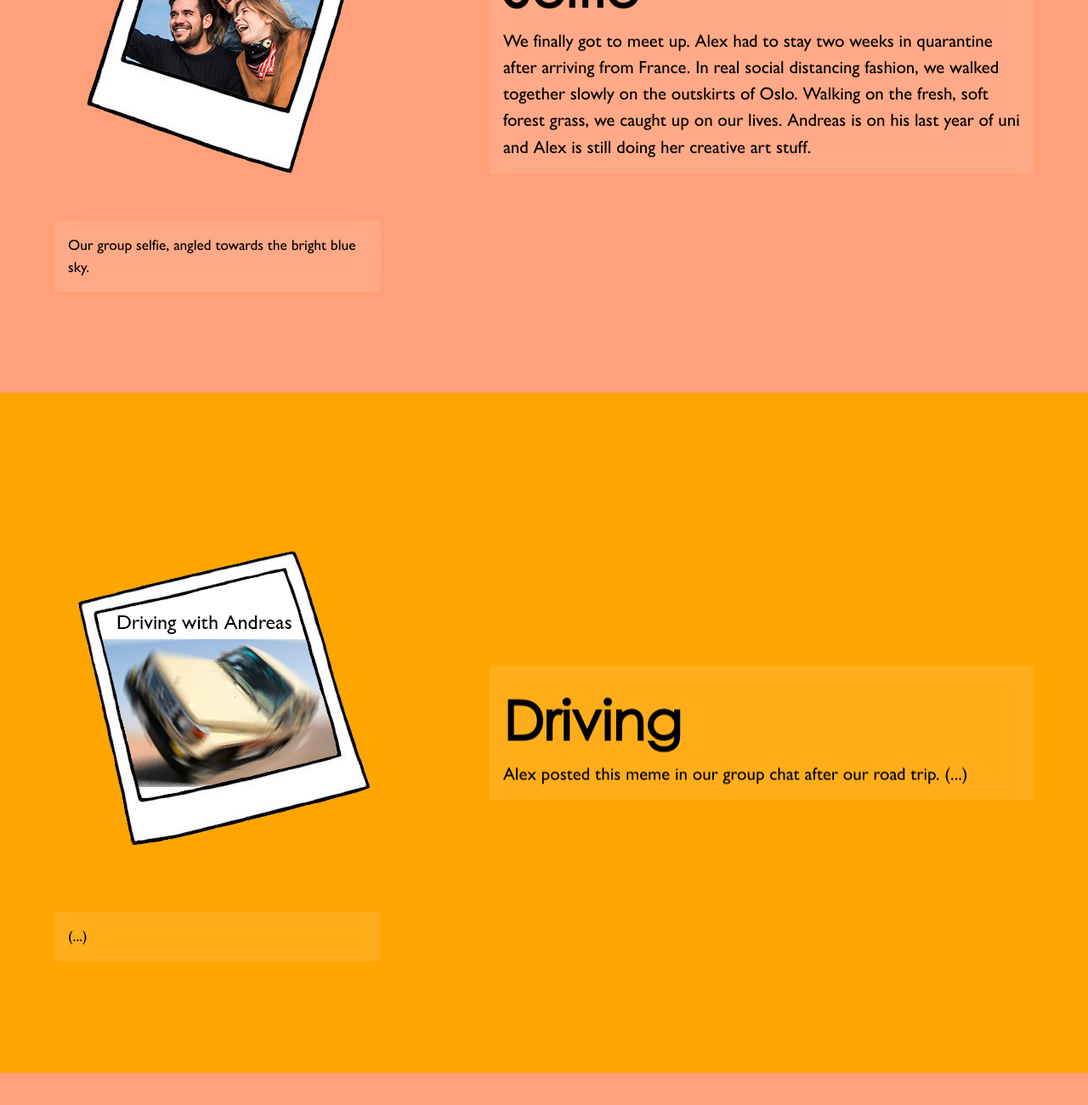
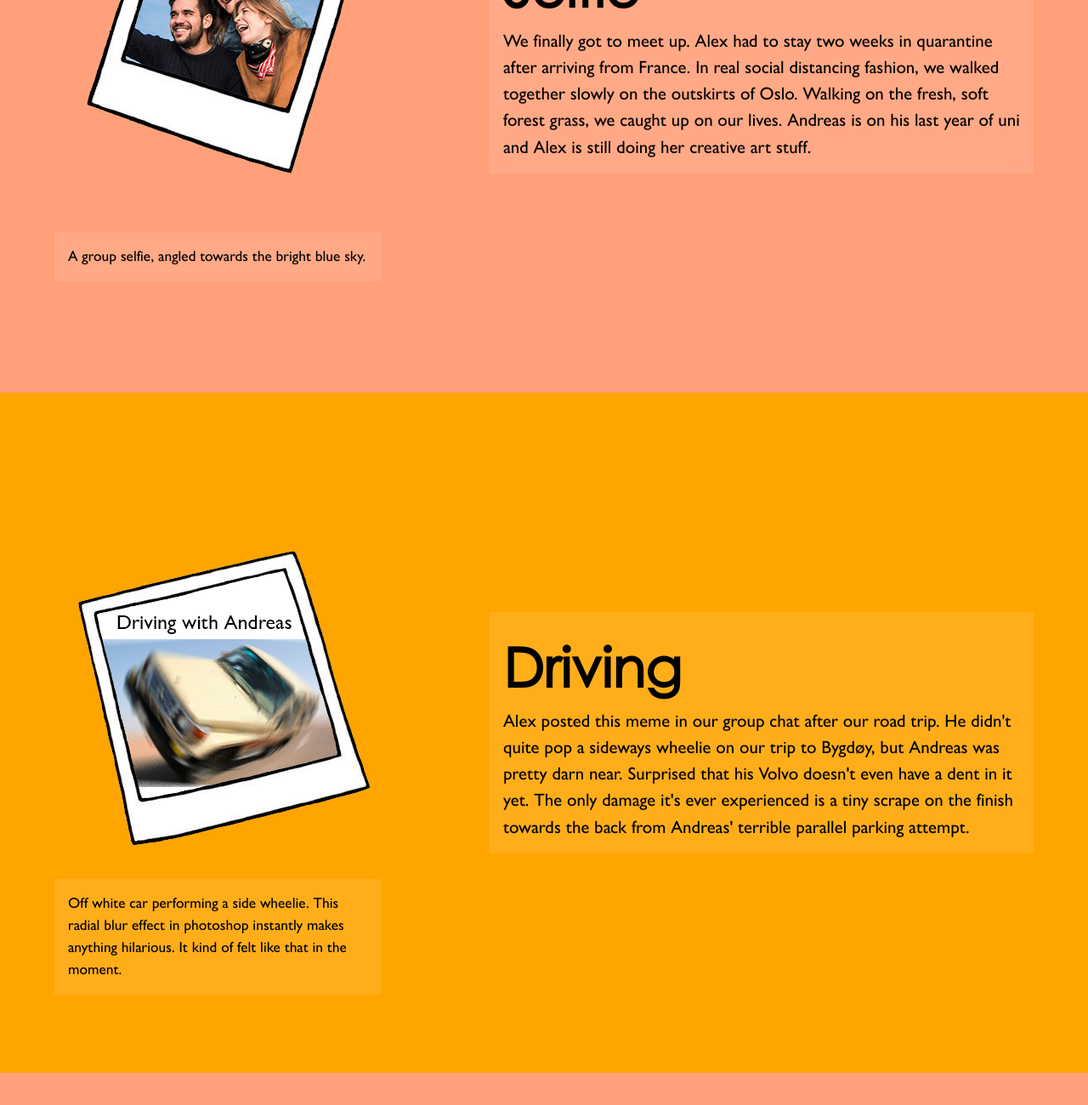
Before and after one commit to s364549/our-last-summer, a plain HTML site: page index.html in a window 1280 px wide. Shown: the part 1213-2513 px from the top of the page at 85% size. Drawn offline with Linux system fonts and the light colour scheme.

Commit message:
Update index.html

```diff
--- a/index.html
+++ b/index.html
@@ -55,7 +55,7 @@
 
     <div>
       <p class="description" id="desc1">
-        Our group selfie, angled towards the bright blue sky.
+        A group selfie, angled towards the bright blue sky.
       </p>
     </div>
 	</section>
@@ -64,7 +64,11 @@
 		<div>
 			<h2>Driving</h2>
 			<p>
-        Alex posted this meme in our group chat after our road trip. (...)
+        Alex posted this meme in our group chat after our road trip. He didn't quite
+        pop a sideways wheelie on our trip to Bygdøy, but Andreas was pretty darn near.
+        Surprised that his Volvo doesn't even have a dent in it yet. The only damage
+        it's ever experienced is a tiny scrape on the finish towards the back from Andreas'
+        terrible parallel parking attempt.
       </p>
 		</div>
 
@@ -75,7 +79,8 @@
 
     <div>
       <p class="description" id="desc2">
-        (...)
+        Off white car performing a side wheelie. This radial blur effect in photoshop
+        instantly makes anything hilarious. It kind of felt like that in the moment.
       </p>
     </div>
 	</section>
```
